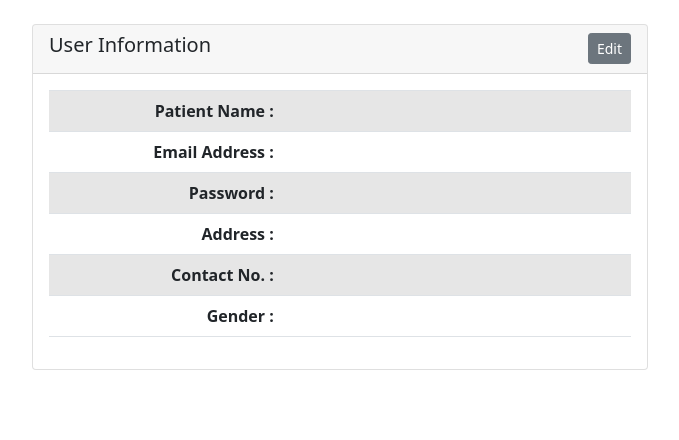
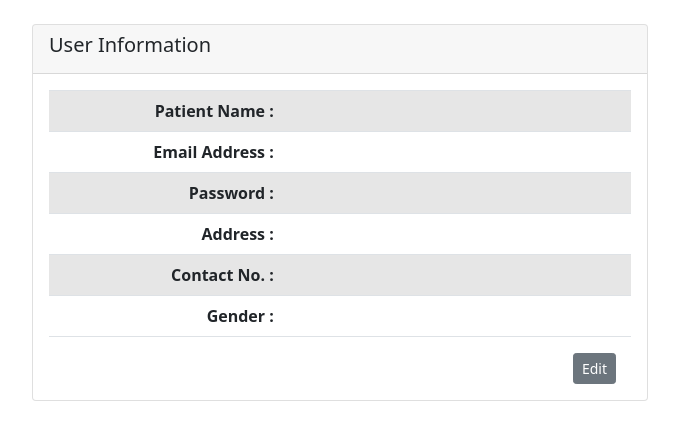
Before and after one commit to Tacs25/appointment-system, a PHP site: page /main/patient/profile.php in a window 1280 px wide. Shown: the part 156-596 px from the top of the page, without its empty margins (300-979 px from the left). Run offline with PHP 8.4, Linux system fonts and the light colour scheme; lists and menus that the app fills with data are empty; some libraries are stand-ins or nearby versions.

Commit message:
Update profile.php

```diff
--- a/main/patient/profile.php
+++ b/main/patient/profile.php
@@ -45,12 +45,7 @@
 							</div>
 						</div>
 						<div class="row">
-							<div class="col-md-6">
-								<div class="form-group">
-									<label>Patient Date of Birth<span class="text-danger">*</span></label>
-									<input type="text" name="patient_date_of_birth" id="patient_date_of_birth" class="form-control" required  data-parsley-trigger="keyup" readonly />
-								</div>
-							</div>
+
 							<div class="col-md-6">
 								<div class="form-group">
 									<label>Patient Gender<span class="text-danger">*</span></label>
@@ -69,18 +64,7 @@
 									<input type="text" name="patient_phone_no" id="patient_phone_no" class="form-control" required  data-parsley-trigger="keyup" />
 								</div>
 							</div>
-							<div class="col-md-6">
-								<div class="form-group">
-									<label>Patient Maritial Status<span class="text-danger">*</span></label>
-									<select name="patient_maritial_status" id="patient_maritial_status" class="form-control">
-										<option value="Single">Single</option>
-										<option value="Married">Married</option>
-										<option value="Seperated">Seperated</option>
-										<option value="Divorced">Divorced</option>
-										<option value="Widowed">Widowed</option>
-									</select>
-								</div>
-							</div>
+
 						</div>
 						<div class="form-group">
 							<label>Patient Complete Address<span class="text-danger">*</span></label>
@@ -104,11 +88,9 @@
 				<div class="card-header">
 					<div class="row">
 						<div class="col-md-6">
-                            <h5 class="card-title"> User Information </h5>
+                            <h5 class="card-title "> User Information </h5>
 						</div>
-						<div class="col-md-6 text-right">
-							<a href="profile.php?action=edit" class="btn btn-secondary btn-sm">Edit</a>
-						</div>
+
 					</div>
 				</div>
 				<div class="card-body">
@@ -137,7 +119,11 @@
 							<th class="text-right" width="40%">Gender :</th>
 							<td></td>
 						</tr>
+
 					</table>
+					<div class="col-12 text-right">
+							<a href="profile.php?action=edit" class="btn btn-secondary btn-sm ">Edit</a>
+						</div>
 				</div>
 			</div>
         </div>
```
